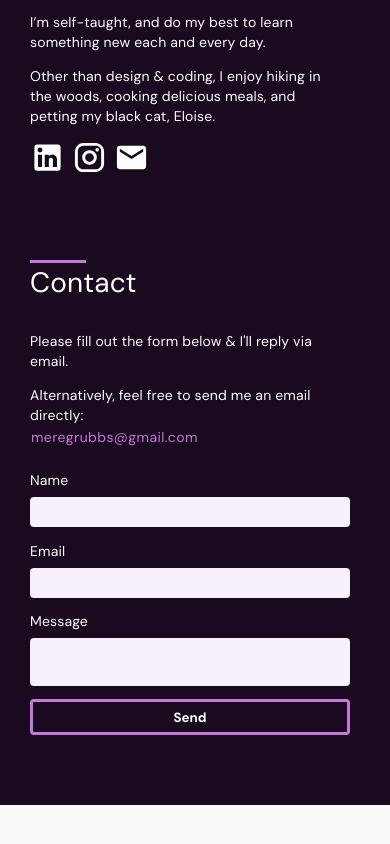
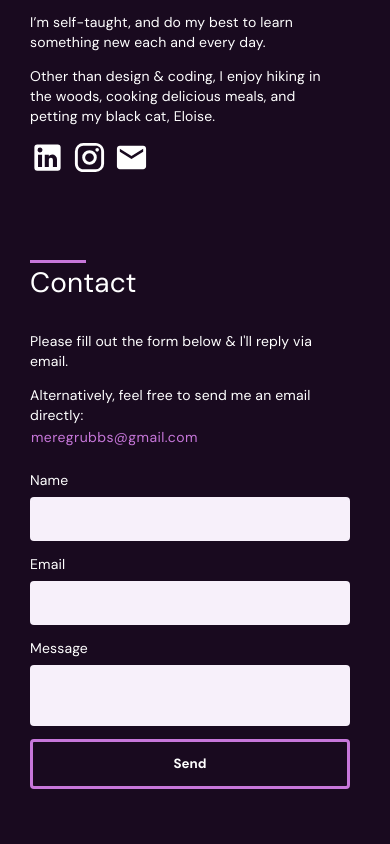
Before and after one commit to meregrubbs/portfolio, a React (Create React App) app: page / in a window 390 px wide. Shown: the part 2491-3335 px from the top of the page. Before the commit the page ends 3296 px from the top, so only its background shows below. Built offline with nearby package versions, Linux system fonts and the light colour scheme.

Commit message:
mobile input padding

```diff
--- a/src/App.css
+++ b/src/App.css
@@ -301,6 +301,10 @@ input::placeholder {
   #portfolio {
     margin-top: 68vh;
   }
+  input,
+  textarea {
+    padding: 1em;
+  }
 }
 @media screen and (max-width: 360px) {
   .hero-content {
```
